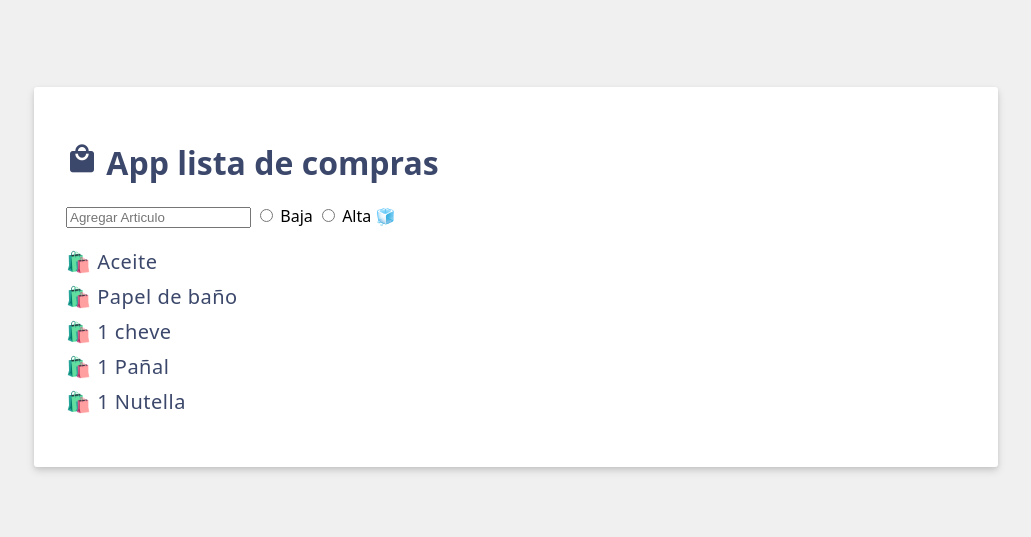
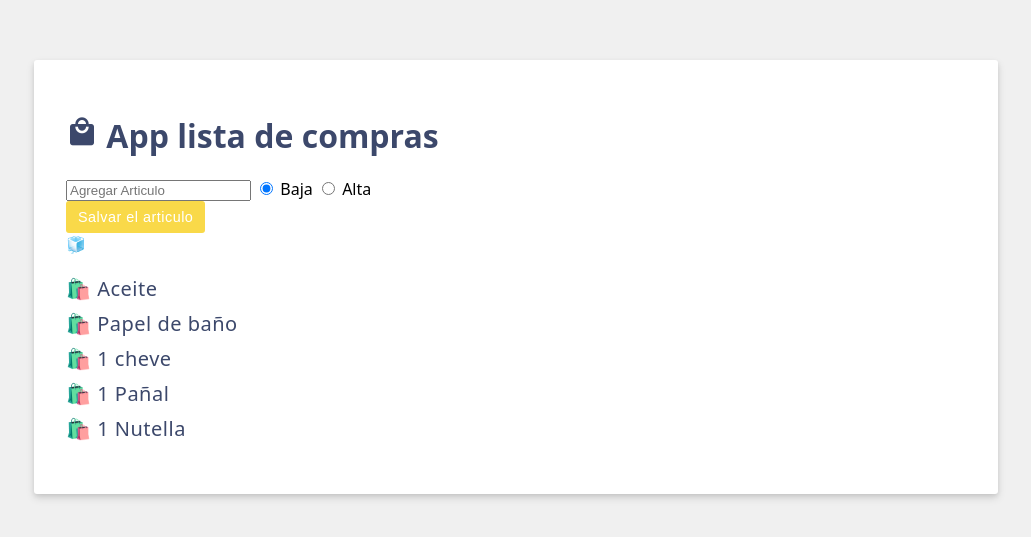
Before and after one commit to laloocolin10/DADM-2024B, a Vue app: page / in a window 1280 px wide. Shown: the part 123-660 px from the top of the page, without its empty margins (124-1155 px from the left). Built offline with nearby package versions, Linux system fonts and the light colour scheme.

Commit message:
*FEAT: Reto form Add an other botton for save other articules

```diff
--- a/src/App.vue
+++ b/src/App.vue
@@ -9,8 +9,10 @@ const items = ref([
   { id: '3', label: '1 Pañal' },
   { id: '4', label: '1 Nutella' }
 ])
+//realizado en clase
 const newItem = ref('')
 const newItemPriority = ref('low')
+
 </script>
 
 <template>
@@ -18,22 +20,36 @@ const newItemPriority = ref('low')
     <i class="material-icons shopping-cart-icon">local_mall</i>
     {{ header }}
   </h1>
+   <!--Realizado en clase -->
   <input v-model="newItem" type="next" placeholder="Agregar Articulo" /> {{ newItem }}
   <!--Radio Buttons-->
   <label>
-    <input type="radio" value="low" v-model0="newItemPriority" />
+    <input type="radio" value="low" v-model="newItemPriority" />
     Baja
   </label>
+
   <label>
-    <input type="radio" value="high" v-model0="newItemPriority" />
+    <input type="radio" value="high" v-model="newItemPriority" />
     Alta
   </label>
+
+  <!--Reto form -->
+  <form v-on:submit.prevent="items.push({ id: items.length + 1, label: newItem })" class="add-item fomr">
+    <button
+      class="btn btn-primary">
+      Salvar el articulo
+    </button>
+  </form>
+
   {{ newItemPriority == 'low' ? '🧊' : '🔥' }}
   <ul>
     <li v-for="item in items" :key="item.id">🛍️ {{ item.label }}</li>
   </ul>
 </template>
 
+
+
+
 <style scoped>
 .shopping-cart-icon {
   font-size: 2rem;
```
